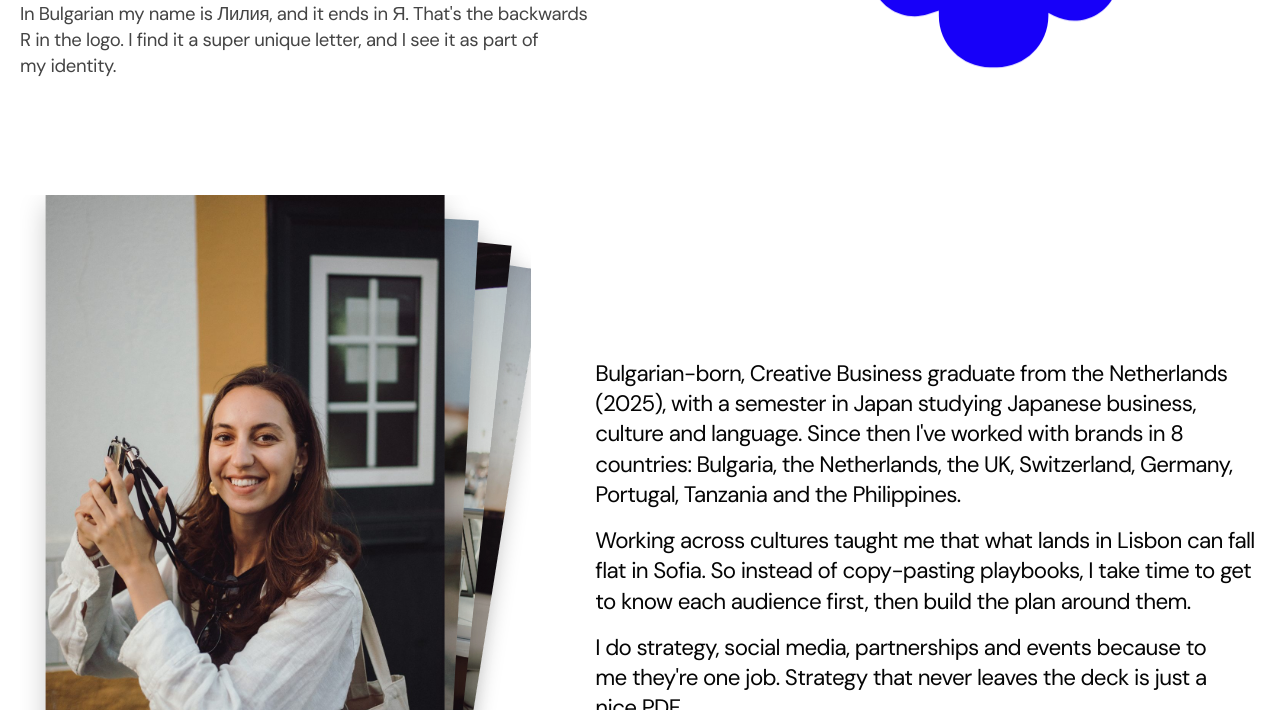
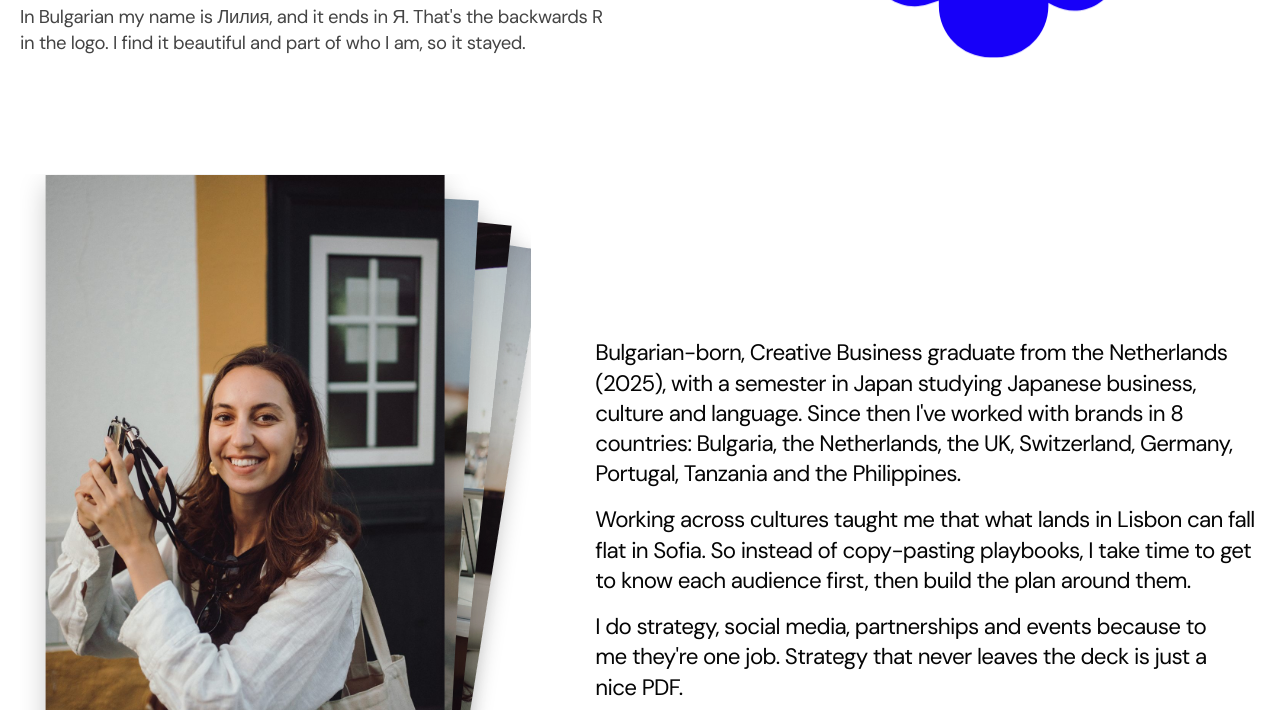
Before and after one commit to lillyang3/liliastudios-website, a plain HTML site: page about.html in a window 1280 px wide. Shown: the part 390-1100 px from the top of the page. Drawn offline with Linux system fonts and the light colour scheme.

Commit message:
About intro copy
Co-Authored-By: Claude Opus 5.5 <noreply@anthropic.com>
Claude-Session: https://claude.ai/code/session_01HiYKheCZfP4ok9QdxTPNSh

```diff
--- a/about.html
+++ b/about.html
@@ -38,7 +38,7 @@
       <div class="about-hero-text">
         <p class="about-tag">About</p>
         <h1 id="about-title">Hi, I'm Lilia. <span class="about-title-line">With a <em class="about-ya">Я</em>.</span></h1>
-        <p class="about-lead">In Bulgarian my name is Лилия, and it ends in Я. That's the backwards R in the logo. I find it a super unique letter, and I see it as part of my identity.</p>
+        <p class="about-lead">In Bulgarian my name is Лилия, and it ends in Я. That's the backwards R in the logo. I find it beautiful and part of who I am, so it stayed.</p>
       </div>
       <div class="about-scatter" aria-hidden="true">
         <img class="about-flower" src="assets/flower.svg" alt="">
```
